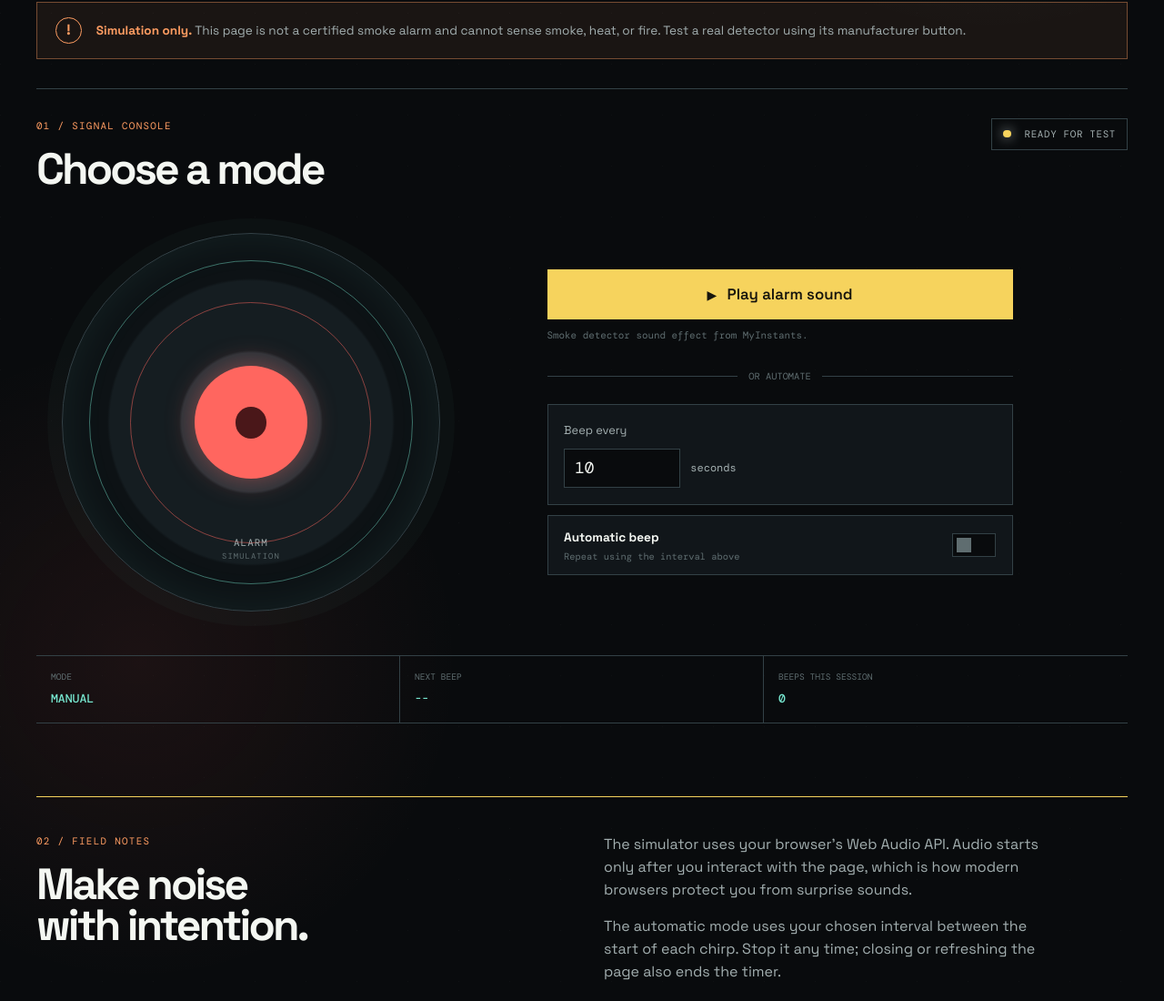
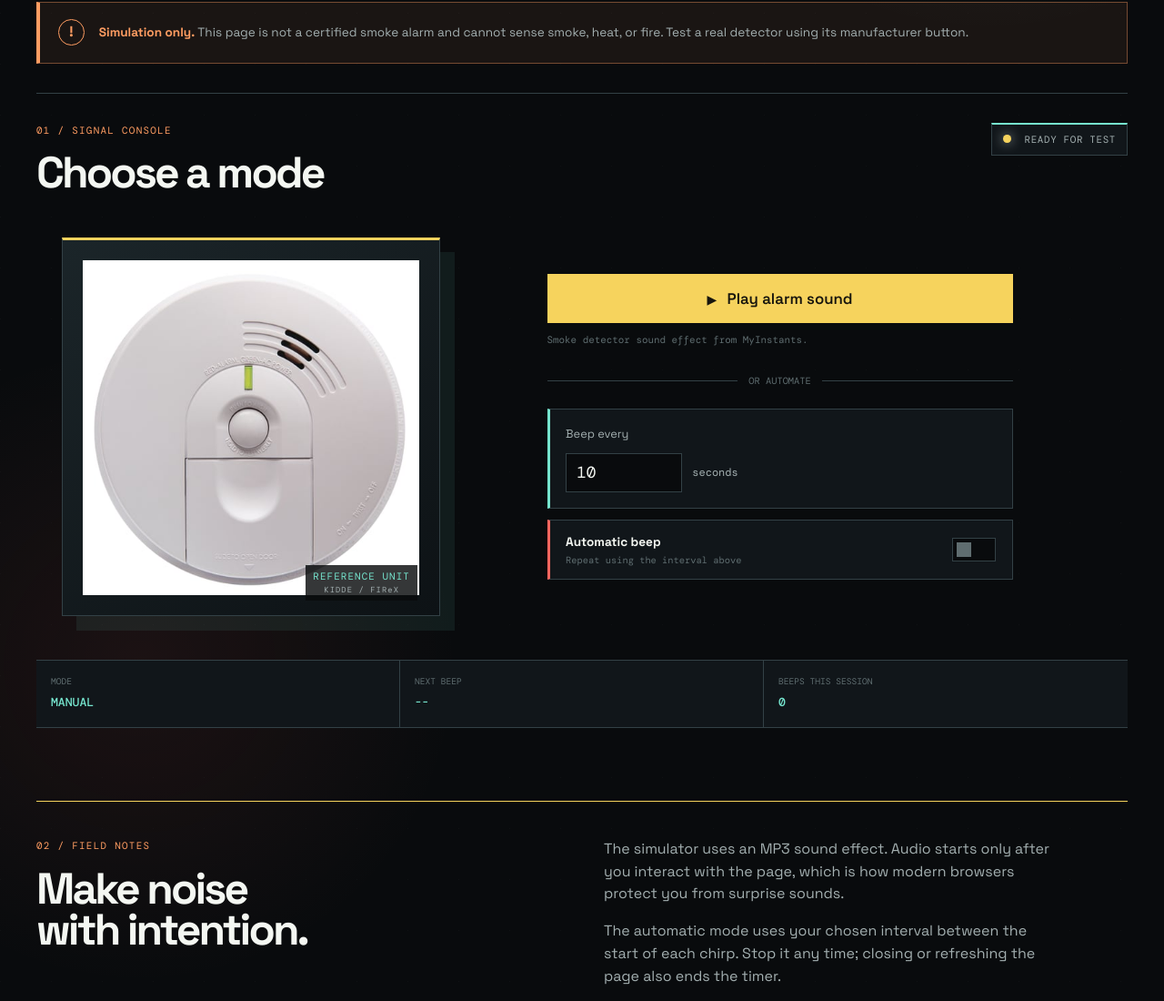
Before and after one commit to dudeman1124/ala2627-daneterzichCTE-AD, a plain HTML site: page smoke-detector/index.html in a window 1280 px wide. Shown: the part 658-1758 px from the top of the page at 91% size. Drawn offline with nearby package versions, Linux system fonts and the light colour scheme.

Commit message:
Enhance smoke detector UI with style updates and new image asset
- Added a new image asset for the smoke detector.
- Updated CSS styles for various elements to improve layout and aesthetics:
  - Introduced new CSS variables for consistent styling.
  - Adjusted padding and margins for better spacing.
  - Enhanced borders and backgrounds for visual clarity.
  - Modified alarm visuals with new gradients and shadows.
  - Improved text readability with background adjustments.
  - Updated control elements with distinct border colors.

```diff
--- a/smoke-detector/index.html
+++ b/smoke-detector/index.html
@@ -45,11 +45,12 @@
         </div>
 
         <div class="console-grid">
-          <div class="alarm-visual" id="alarm-visual" aria-hidden="true">
-            <div class="alarm-ring alarm-ring--outer"></div>
-            <div class="alarm-ring alarm-ring--inner"></div>
-            <div class="alarm-core"><span></span></div>
-            <p>ALARM<br><small>SIMULATION</small></p>
+          <div class="alarm-visual" id="alarm-visual">
+            <div class="image-frame">
+              <img src="assets/kidde-smoke-detector.jpg"
+                alt="White Kidde smoke detector with a test button and alarm grille">
+            </div>
+            <p>REFERENCE UNIT<br><small>KIDDE / FIReX</small></p>
           </div>
 
           <div class="controls">
@@ -89,8 +90,8 @@
           <h2>Make noise<br>with intention.</h2>
         </div>
         <div class="notes">
-          <p>The simulator uses your browser's Web Audio API. Audio starts only after you interact with the page, which
-            is how modern browsers protect you from surprise sounds.</p>
+          <p>The simulator uses an MP3 sound effect. Audio starts only after you interact with the page, which is how
+            modern browsers protect you from surprise sounds.</p>
           <p>The automatic mode uses your chosen interval between the start of each chirp. Stop it any time; closing or
             refreshing the page also ends the timer.</p>
         </div>
--- a/smoke-detector/styles.css
+++ b/smoke-detector/styles.css
@@ -12,6 +12,7 @@
   --yellow: #f6d35d;
   --red: #ff665f;
   --orange: #ff9d62;
+  --radius: 2px;
 }
 
 * {
@@ -135,8 +136,9 @@ h1 span {
   gap: 1rem;
   align-items: center;
   margin: 2rem 0;
-  padding: 1rem 1.25rem;
+  padding: 1.15rem 1.25rem;
   border: 1px solid rgba(255, 157, 98, .4);
+  border-left: 4px solid var(--orange);
   background: rgba(255, 157, 98, .07);
   color: var(--muted);
 }
@@ -184,6 +186,8 @@ h2 {
 .status-readout {
   padding: .6rem .75rem;
   border: 1px solid var(--line);
+  border-top: 2px solid var(--teal);
+  background: var(--panel);
   color: var(--muted);
   font: .68rem 'DM Mono', monospace;
   letter-spacing: .06em;
@@ -204,56 +208,44 @@ h2 {
   aspect-ratio: 1;
   width: min(100%, 26rem);
   margin: auto;
+  padding: 1.4rem;
   border: 1px solid var(--line);
-  border-radius: 50%;
-  background: radial-gradient(circle, #273238 0 26%, #151d21 27% 53%, #0d1215 54%);
-  box-shadow: inset 0 0 3rem rgba(118, 229, 206, .08), 0 0 0 1rem rgba(118, 229, 206, .025);
+  border-top: 3px solid var(--yellow);
+  background: linear-gradient(145deg, #1b2529, #0d1215);
+  box-shadow: 1rem 1rem 0 rgba(118, 229, 206, .08);
 }
 
-.alarm-ring {
-  position: absolute;
-  border: 1px solid rgba(118, 229, 206, .45);
-  border-radius: 50%;
+.image-frame {
+  display: grid;
+  place-items: center;
+  width: 100%;
+  height: 100%;
+  overflow: hidden;
+  background: #f1f0ee;
 }
 
-.alarm-ring--outer {
-  inset: 7%;
-}
-
-.alarm-ring--inner {
-  inset: 18%;
-  border-color: rgba(255, 102, 95, .5);
-}
-
-.alarm-core {
-  display: grid;
-  place-items: center;
-  width: 30%;
-  aspect-ratio: 1;
-  border-radius: 50%;
-  background: var(--red);
-  box-shadow: 0 0 2rem rgba(255, 102, 95, .45);
-}
-
-.alarm-core span {
-  width: 28%;
-  aspect-ratio: 1;
-  border-radius: 50%;
-  background: #4a1719;
+.image-frame img {
+  display: block;
+  width: 100%;
+  height: 100%;
+  object-fit: cover;
 }
 
 .alarm-visual p {
   position: absolute;
-  bottom: 13%;
+  right: 1.5rem;
+  bottom: 1rem;
   margin: 0;
-  color: var(--muted);
+  padding: .35rem .5rem;
+  background: rgba(9, 11, 13, .82);
+  color: var(--teal);
   font: .68rem 'DM Mono', monospace;
   letter-spacing: .1em;
   text-align: center;
 }
 
 .alarm-visual small {
-  color: var(--faint);
+  color: var(--muted);
   font-size: .55rem;
 }
 
@@ -314,6 +306,7 @@ h2 {
 .interval-control {
   padding: 1.1rem;
   border: 1px solid var(--line);
+  border-left: 3px solid var(--teal);
   background: var(--panel);
 }
 
@@ -352,6 +345,7 @@ h2 {
   margin-top: .7rem;
   padding: .85rem 1.1rem;
   border: 1px solid var(--line);
+  border-left: 3px solid var(--red);
   background: var(--panel);
 }
 
@@ -426,6 +420,7 @@ h2 {
   grid-template-columns: repeat(3, 1fr);
   border-top: 1px solid var(--line);
   border-bottom: 1px solid var(--line);
+  background: var(--panel);
 }
 
 .telemetry div {
@@ -523,6 +518,7 @@ footer span {
 
   .alarm-visual {
     width: min(100%, 19rem);
+    box-shadow: .6rem .6rem 0 rgba(118, 229, 206, .08);
   }
 
   .telemetry {
```
Also changed, not shown: smoke-detector/assets/kidde-smoke-detector.jpg (added).
